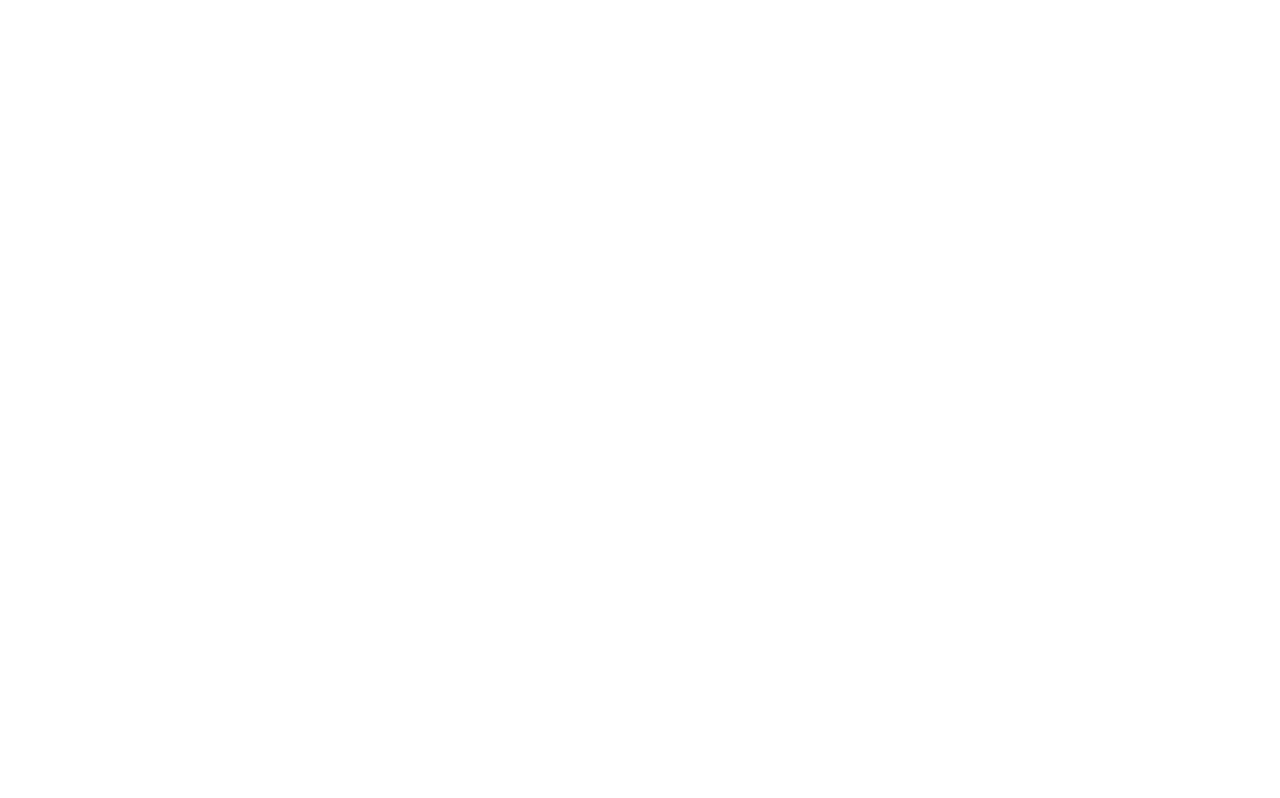
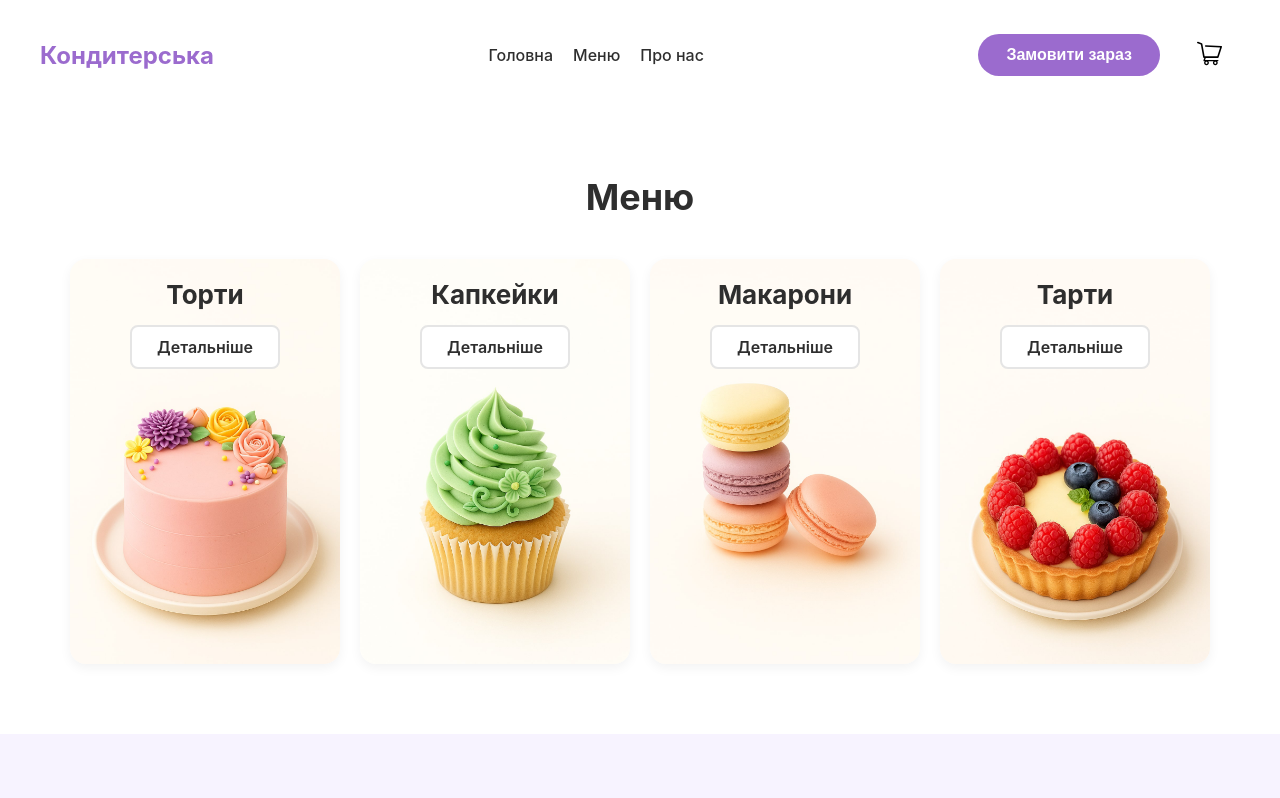
Before and after one commit to TarasTikan/confectionery-cake-project, a React (Create React App) app: page /confectionery-cake-project/menu/products in a window 1280 px wide. Before the commit this address had no page. Shown: the top 798 px of the page. Built offline with nearby package versions, Linux system fonts and the light colour scheme.

Commit message:
add productPage

```diff
--- a/src/components/App.jsx
+++ b/src/components/App.jsx
@@ -3,13 +3,16 @@ import { SideBar } from "./header/header.jsx";
 import { HomePage } from "../pages/HomePage/HomePage.jsx";
 import { MenuPage } from "../pages/MenuPage/MenuPage.jsx";
 import { AboutPage } from "../pages/AboutPage/AboutPage.jsx";
+import { ProductMenuPage } from "../pages/ProductMenuPage/ProductMenuPage.jsx";
 
 function App() {
   return (
     <Routes>
       <Route path="/" element={<SideBar />}>
         <Route index element={<HomePage />} />
-        <Route path="menu" element={<MenuPage />} />
+        <Route path="menu" element={<MenuPage />}>
+          <Route path="products" element={<ProductMenuPage />} />
+        </Route>
         <Route path="about" element={<AboutPage />} />
       </Route>
     </Routes>
--- a/src/components/MobMenu/MobMenu.jsx
+++ b/src/components/MobMenu/MobMenu.jsx
@@ -36,11 +36,6 @@ export const MobMenu = ({ clouseMobMenu, open }) => {
                   Про нас
                 </NavLink>
               </li>
-              <li>
-                <NavLink to="/" onClick={handleClouse}>
-                  Контакти
-                </NavLink>
-              </li>
             </MobMenuList>
           </nav>
         </div>
--- a/src/components/menu/menu.jsx
+++ b/src/components/menu/menu.jsx
@@ -1,3 +1,4 @@
+import { Link } from "react-router-dom";
 import CakeImg from "../../img/cake.jpg";
 import CapCakeImg from "../../img/capcake.jpg";
 import MakaronImg from "../../img/makaron.jpg";
@@ -95,13 +96,13 @@ export const Menu = () => {
               transition: { type: "spring", stiffness: 300, damping: 10 },
             }}
           >
-            <a href="/">
+            <Link to="products">
               <WrapInfo>
                 <MenuName>Тарти</MenuName>
                 <MenuBtn>Детальніше</MenuBtn>
               </WrapInfo>
               <MenuCardImage src={TartImg} alt="Тарти" />
-            </a>
+            </Link>
           </MenuCard>
         </MenuList>
       </Container>
--- /dev/null
+++ b/src/pages/ProductMenuPage/ProductMenuPage.jsx
@@ -0,0 +1,4 @@
+export const ProductMenuPage = () => {
+return <div>Product Menu Page</div>;
+
+}
--- /dev/null
+++ b/src/pages/ProductMenuPage/ProductMenuPage.styled.jsx
@@ -0,0 +1 @@
+import styled from "@emotion/styled";
```
